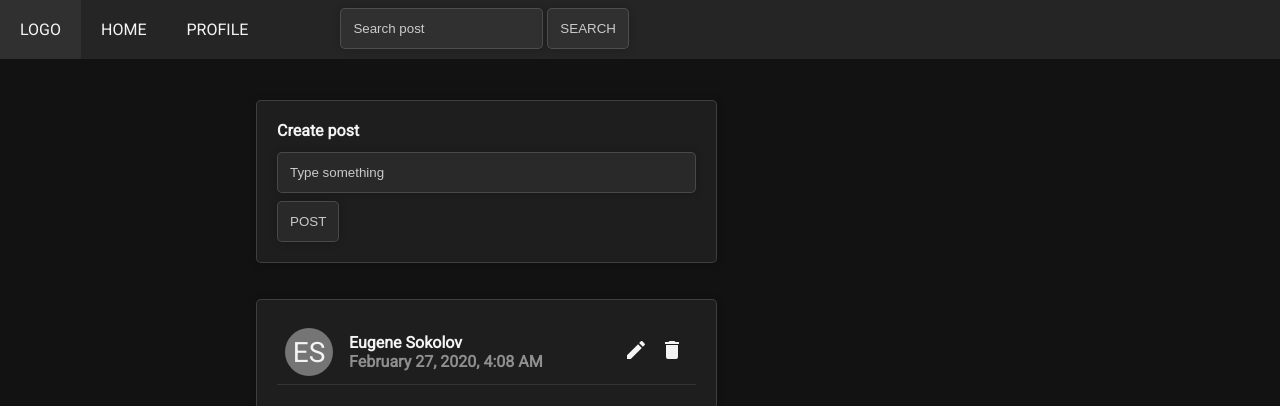
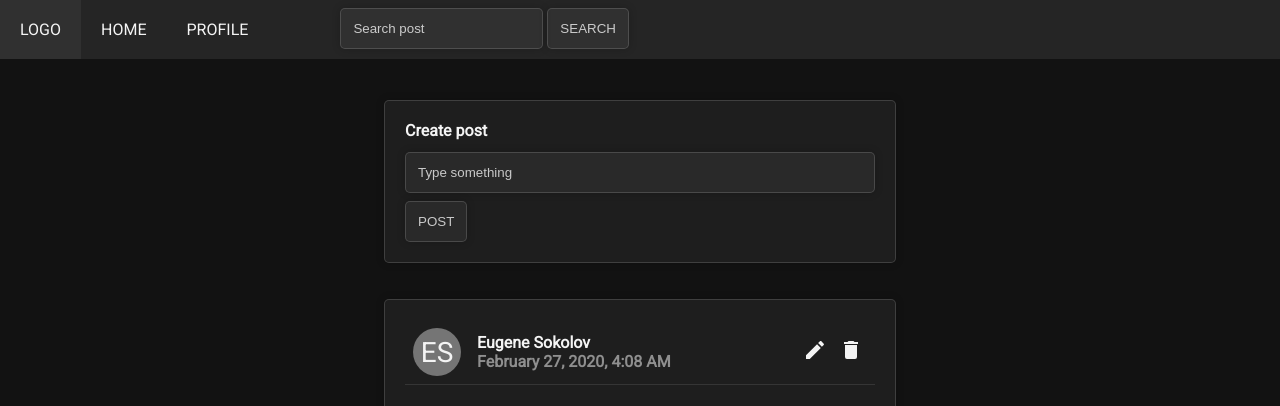
Before and after one commit to eug-vs/exadel-bsu, a plain HTML site: page ui/index.html in a window 1280 px wide. Shown: the top 406 px of the page. Drawn offline with Linux system fonts and the light colour scheme.

Commit message:
fix: temporarily center news feed

```diff
--- a/ui/styles.css
+++ b/ui/styles.css
@@ -85,12 +85,8 @@ footer a {
 }
 
 #page {
-  margin: 100px 20%;
+  margin: 100px 30%;
   display: flex;
-}
-
-main {
-  width: 60%;
 }
 
 
```
